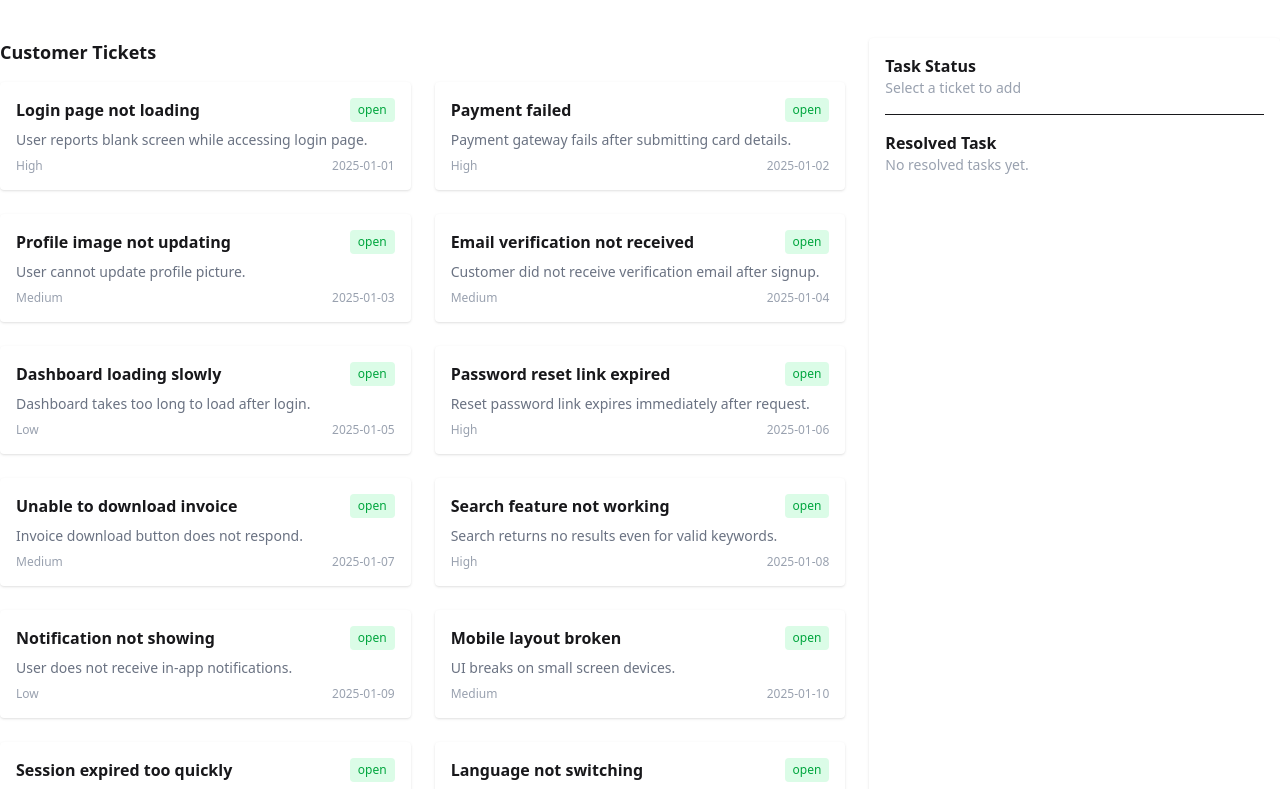
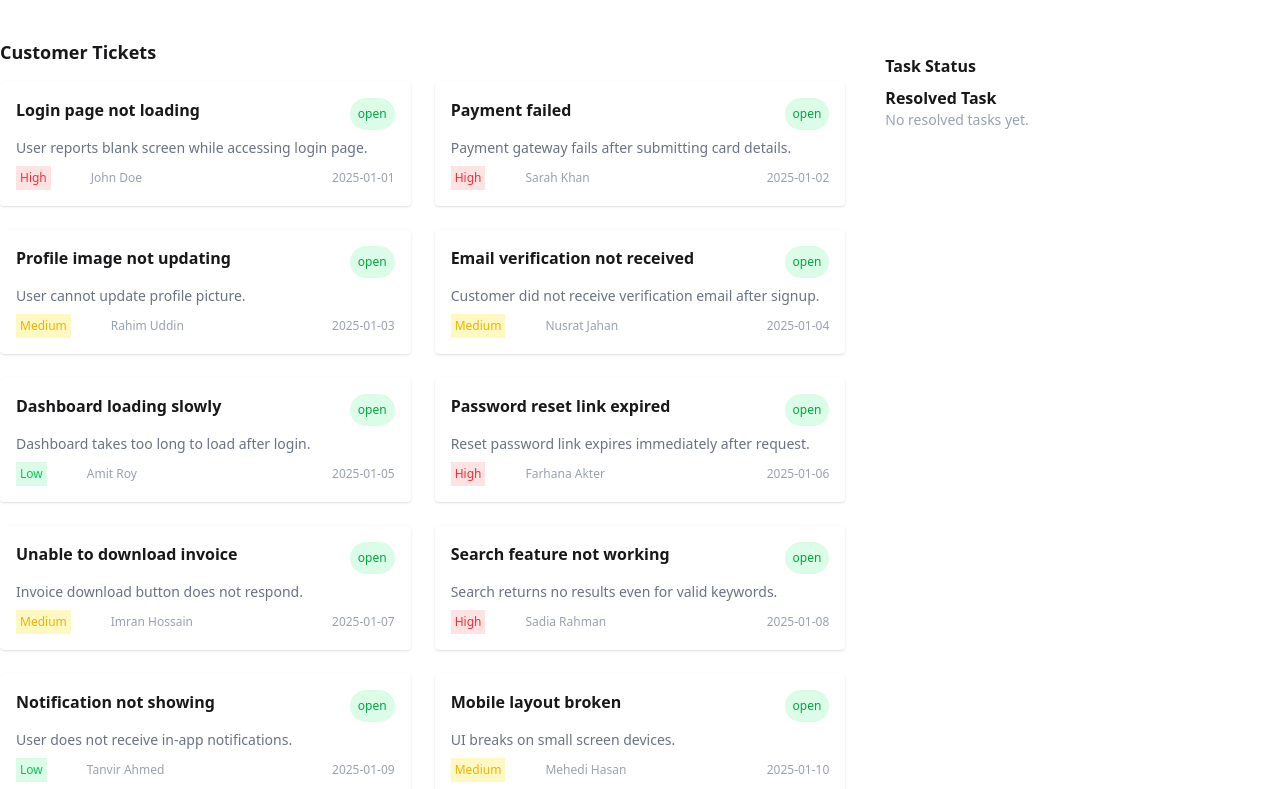
Before and after one commit to grontho69/assignment-7, a React (Vite) app: page / in a window 1280 px wide. Shown: the part 331-1120 px from the top of the page. Built offline with nearby package versions, Linux system fonts and the light colour scheme.

Commit message:
fourth commit

```diff
--- a/public/Data.json
+++ b/public/Data.json
@@ -104,7 +104,7 @@
     "description": "Language change option does not update content.",
     "customer": "Kamal Hossain",
     "priority": "Low",
-    "status": "open",
+    "status": "In-Progress",
     "createdAt": "2025-01-12"
   },
   {
@@ -122,7 +122,7 @@
     "description": "Settings page crashes when opening notification settings.",
     "customer": "Sumaiya Akter",
     "priority": "Medium",
-    "status": "open",
+    "status": "In-Progress",
     "createdAt": "2025-01-14"
   }
 ]
--- a/src/App.jsx
+++ b/src/App.jsx
@@ -14,10 +14,10 @@ const App = () => {
   const [inProgress, setInProgress] = useState([]);
   const [resolved, setResolved] = useState([]);
 
-  // ✅ Fetch tickets (correct way)
+
   const fetchTickets = async () => {
     try {
-      const res = await fetch("Data.json"); // <-- move JSON to public folder
+      const res = await fetch("Data.json");
       const data = await res.json();
       setTickets(data);
     } catch (error) {
@@ -32,7 +32,7 @@ const App = () => {
     })();
   }, []);
 
-  // ✅ Add ticket to Task Status
+
   const handleAddToTask = (ticket) => {
     const alreadyAdded = inProgress.find(t => t.id === ticket.id);
     if (alreadyAdded) {
@@ -45,7 +45,7 @@ const App = () => {
     toast.info("Added to Task Status");
   };
 
-  // ✅ Complete task
+
   const handleCompleteTask = (ticket) => {
     setInProgress(prev => prev.filter(t => t.id !== ticket.id));
     setResolved(prev => [...prev, ticket]);
@@ -62,11 +62,11 @@ const App = () => {
         resolved={resolved.length}
       />
 
-      {/* Main Section */}
+
       <Container>
         <div className="mt-10 grid grid-cols-1 lg:grid-cols-3 gap-6">
 
-          {/* Customer Tickets */}
+
           <div className="lg:col-span-2">
             <h2 className="font-semibold text-lg mb-4">
               Customer Tickets
@@ -78,7 +78,7 @@ const App = () => {
             />
           </div>
 
-          {/* Task Status */}
+
           <TaskStatus
             tasks={inProgress}
             resolved={resolved}
--- a/src/components/Banner.jsx
+++ b/src/components/Banner.jsx
@@ -4,7 +4,7 @@ import Container from "./Container";
 const Banner = ({ inProgress = 0, resolved = 0 }) => {
   return (
     <Container>
-      <div className="mt-16 grid grid-cols-1 md:grid-cols-2 gap-6">
+      <div className="mt-16 grid grid-cols-1 md:grid-cols-2 gap-6 px-8">
 
         {/* In Progress Card */}
         <div className="relative h-48 rounded-md overflow-hidden
--- a/src/components/TaskStatus.jsx
+++ b/src/components/TaskStatus.jsx
@@ -1,31 +1,29 @@
 const TaskStatus = ({ tasks, resolved, onComplete }) => {
   return (
-    <div className="bg-white p-4 rounded shadow">
-      <h2 className="font-semibold">Task Status</h2>
-      <p className="text-sm text-gray-400 mb-4">
-        Select a ticket to add
-      </p>
+    <div className="p-4 ">
+      <h2 className="font-semibold mb-2">Task Status</h2>
+
 
       {tasks.map(task => (
-        <div key={task.id} className="flex justify-between items-center mb-2">
+        <div key={task.id} className=" flex gap-2 h-24 p-4 flex-col rounded shadow mb-2">
           <span>{task.title}</span>
           <button
             onClick={() => onComplete(task)}
-            className="text-xs px-3 py-1 bg-green-500 text-white rounded"
+            className="text-xs  px-3 py-1 bg-green-500 text-white rounded"
           >
             Complete
           </button>
         </div>
       ))}
 
-      <hr className="my-4" />
 
-      <h3 className="font-semibold">Resolved Task</h3>
+
+      <h3 className="font-semibold mt-2">Resolved Task</h3>
       {resolved.length === 0 && (
         <p className="text-sm text-gray-400">No resolved tasks yet.</p>
       )}
       {resolved.map(item => (
-        <p key={item.id} className="text-sm">✔ {item.title}</p>
+        <p key={item.id} className="text-sm flex gap-2 h-10 bg-blue-100 p-4 flex-col rounded shadow mb-2">{item.title}</p>
       ))}
     </div>
   );
--- a/src/components/TicketCard.jsx
+++ b/src/components/TicketCard.jsx
@@ -6,16 +6,17 @@ const TicketCard = ({ ticket, onClick }) => {
     >
       <div className="flex justify-between">
         <h3 className="font-semibold">{ticket.title}</h3>
-        <span className="text-xs px-2 py-1 bg-green-100 text-green-600 rounded">
+        <span className="text-xs px-2 py-2 bg-green-100 text-green-600 rounded-2xl">
           {ticket.status}
         </span>
       </div>
 
       <p className="text-sm text-gray-500 my-2">{ticket.description}</p>
 
-      <div className="text-xs text-gray-400 flex justify-between">
-        <span>{ticket.priority}</span>
-        <span>{ticket.createdAt}</span>
+      <div className="text-xs text-gray-400 flex items-center gap-6">
+        <span className={`font-medium p-1 ${ticket.priority=='High' ? 'bg-red-100 text-red-500':ticket.priority=='Medium' ? 'bg-yellow-100 text-yellow-500': 'bg-green-100 text-green-500'}`}>{ticket.priority}</span>
+        <span className="ml-4">{ticket.customer }</span>
+        <span className="ml-auto">{ticket.createdAt}</span>
       </div>
     </div>
   );
```
